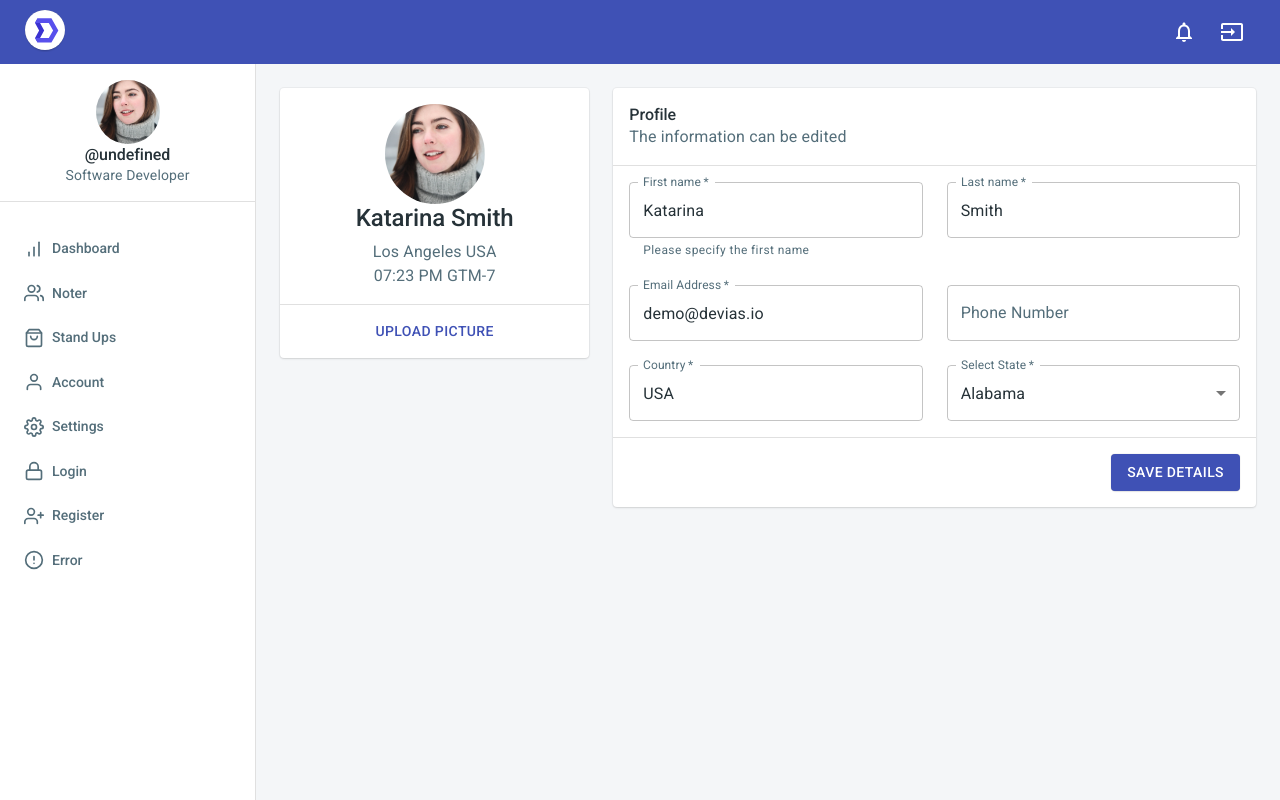
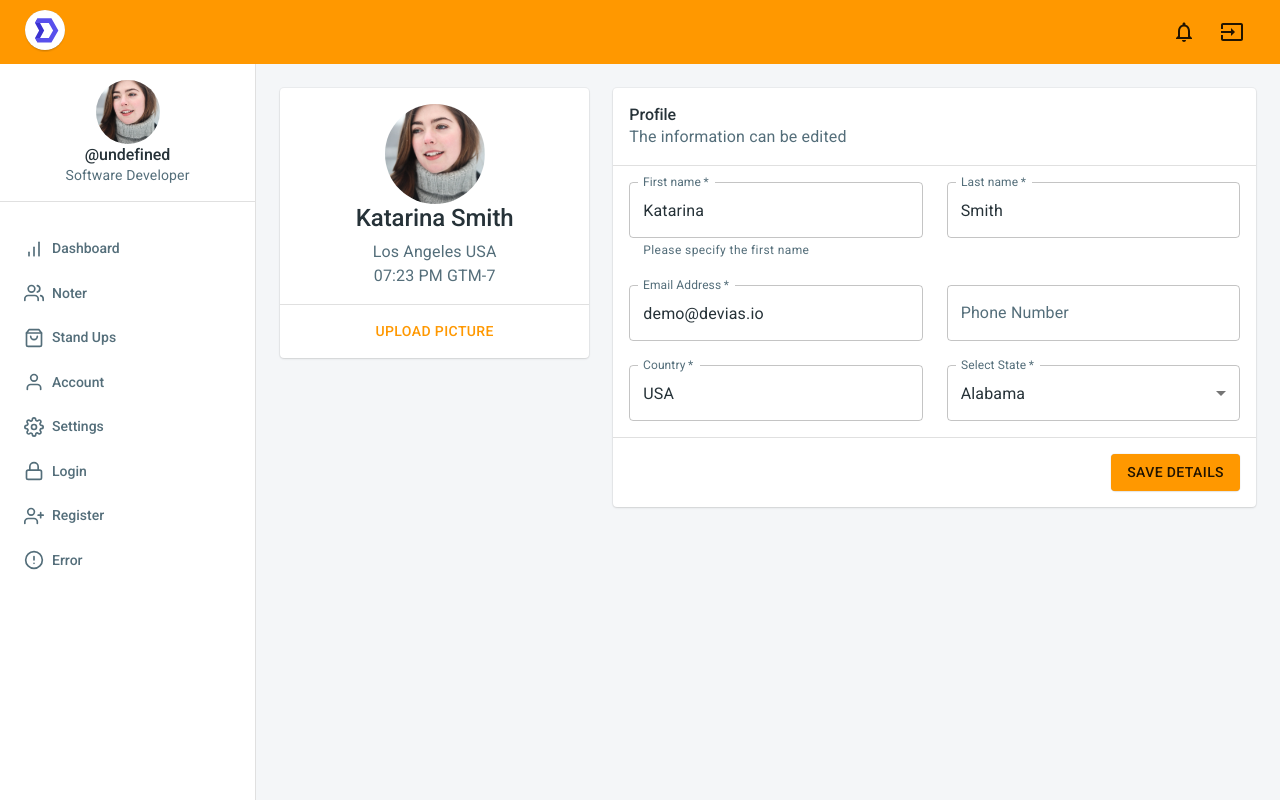
Before and after one commit to bundly/dash-beta, a React (Create React App) app: page /app/account in a window 1280 px wide. Built offline with nearby package versions, Linux system fonts and the light colour scheme; what showdown would draw is missing.

Commit message:
update: change to new color scheme

```diff
--- /dev/null
+++ b/src/theme/customColors.js
@@ -0,0 +1,60 @@
+export const peach = {
+  /**
+   * Preview: ![orange 50](https://material-ui.com/static/colors-preview/orange-50-24x24.svg)
+   */
+  50: '#fff3e0',
+  /**
+   * Preview: ![orange 100](https://material-ui.com/static/colors-preview/orange-100-24x24.svg)
+   */
+  100: '#ffe0b2',
+  /**
+   * Preview: ![orange 200](https://material-ui.com/static/colors-preview/orange-200-24x24.svg)
+   */
+  200: '#ffcc80',
+  /**
+   * Preview: ![orange 300](https://material-ui.com/static/colors-preview/orange-300-24x24.svg)
+   */
+  300: '#ffb74d',
+  /**
+   * Preview: ![orange 400](https://material-ui.com/static/colors-preview/orange-400-24x24.svg)
+   */
+  400: '#ffa726',
+  /**
+   * Preview: ![orange 500](https://material-ui.com/static/colors-preview/orange-500-24x24.svg)
+   */
+  500: '#ff9800',
+  /**
+   * Preview: ![orange 600](https://material-ui.com/static/colors-preview/orange-600-24x24.svg)
+   */
+  600: '#fb8c00',
+  /**
+   * Preview: ![orange 700](https://material-ui.com/static/colors-preview/orange-700-24x24.svg)
+   */
+  700: '#f57c00',
+  /**
+   * Preview: ![orange 800](https://material-ui.com/static/colors-preview/orange-800-24x24.svg)
+   */
+  800: '#ef6c00',
+  /**
+   * Preview: ![orange 900](https://material-ui.com/static/colors-preview/orange-900-24x24.svg)
+   */
+  900: '#e65100',
+  /**
+   * Preview: ![orange A100](https://material-ui.com/static/colors-preview/orange-A100-24x24.svg)
+   */
+  A100: '#ffd180',
+  /**
+   * Preview: ![orange A200](https://material-ui.com/static/colors-preview/orange-A200-24x24.svg)
+   */
+  A200: '#ffab40',
+  /**
+   * Preview: ![orange A400](https://material-ui.com/static/colors-preview/orange-A400-24x24.svg)
+   */
+  A400: '#ff9100',
+  /**
+   * Preview: ![orange A700](https://material-ui.com/static/colors-preview/orange-A700-24x24.svg)
+   */
+  A700: '#ff6d00'
+};
+
+export default peach;
--- a/src/theme/index.js
+++ b/src/theme/index.js
@@ -1,6 +1,7 @@
 import { createMuiTheme, colors } from '@material-ui/core';
 import shadows from './shadows';
 import typography from './typography';
+import { peach } from './customColors';
 
 const theme = createMuiTheme({
   palette: {
@@ -10,10 +11,10 @@ const theme = createMuiTheme({
       paper: colors.common.white
     },
     primary: {
-      main: colors.indigo[500]
+      main: peach[500]
     },
     secondary: {
-      main: colors.indigo[500]
+      main: peach[500]
     },
     text: {
       primary: colors.blueGrey[900],
```
